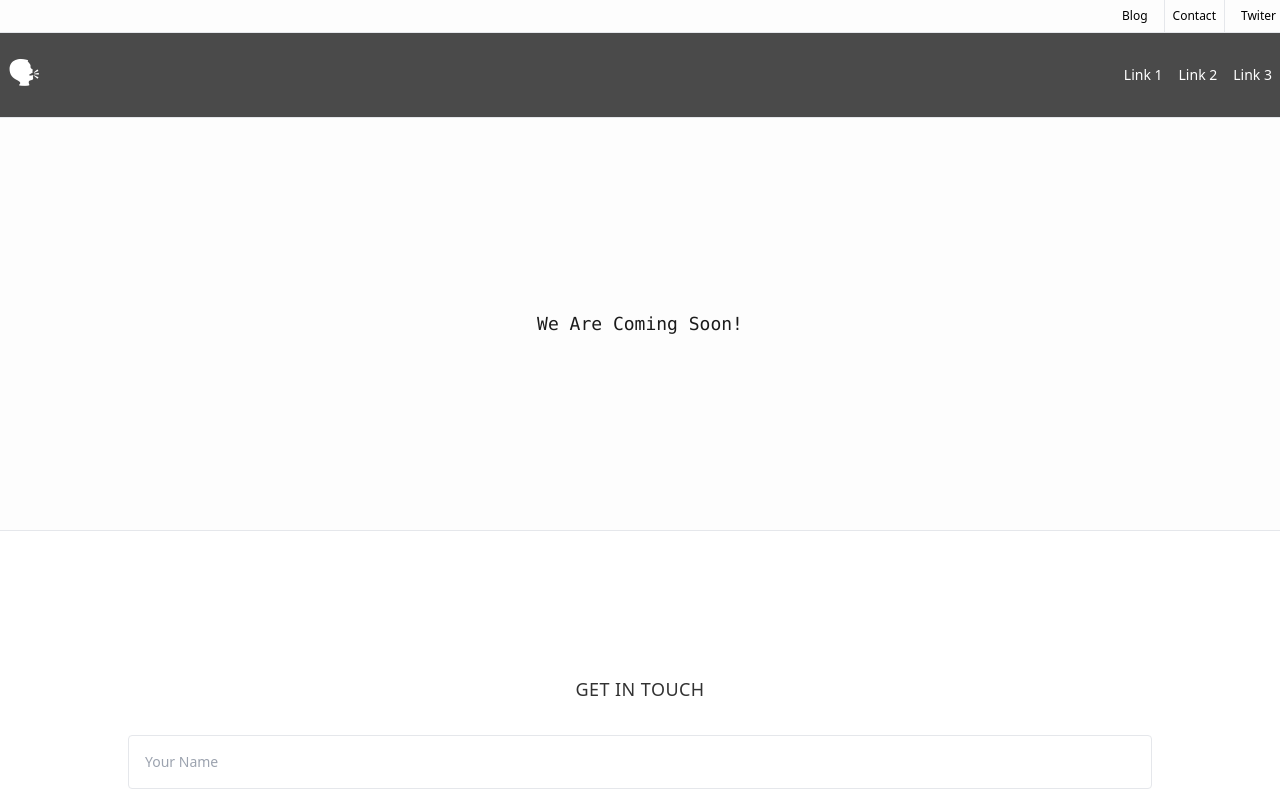
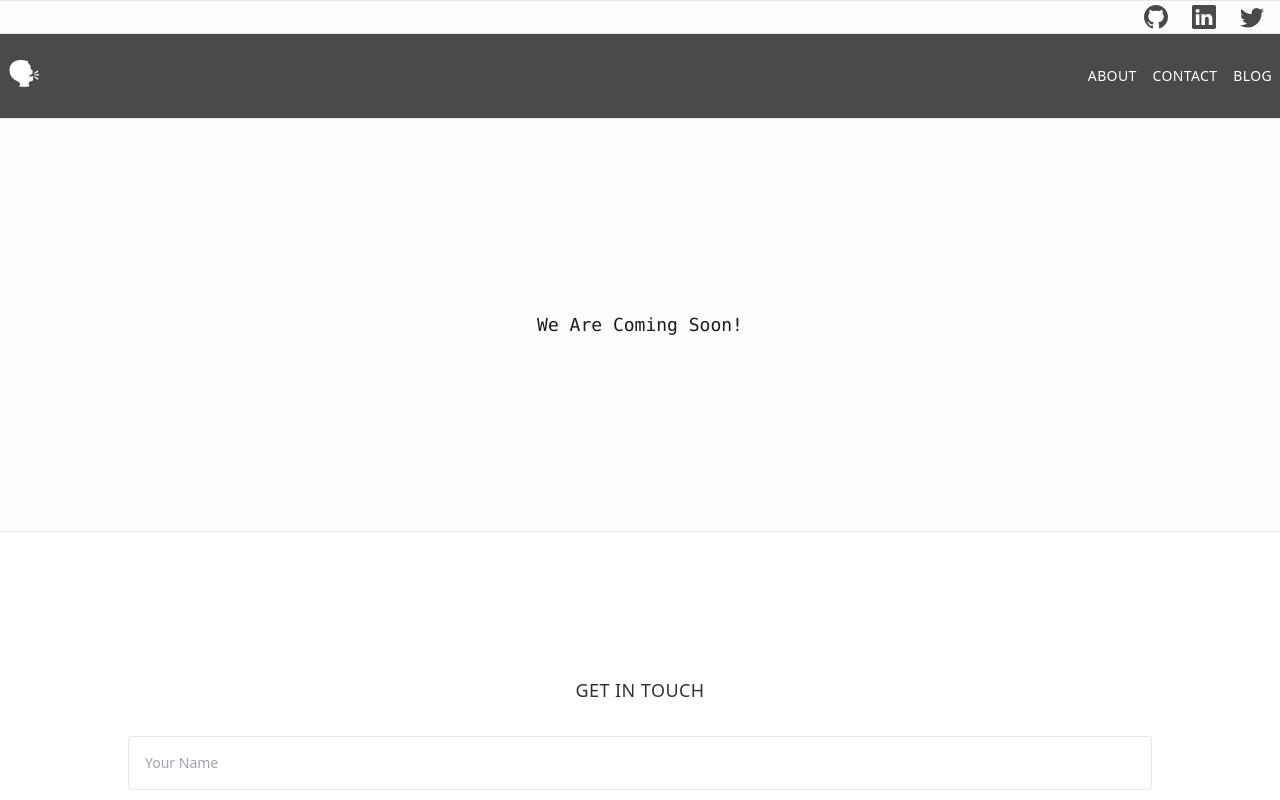
Before and after one commit to OgbeniHMMD/ogbeni-dev, a Next.js app: page / in a window 1280 px wide. Shown: the top 800 px of the page. Built offline with nearby package versions, Linux system fonts and the light colour scheme.

Commit message:
V0.0.2
- Improved Layout and spacing

```diff
--- a/components/_partials/FooterCopyright.jsx
+++ b/components/_partials/FooterCopyright.jsx
@@ -1,8 +1,8 @@
-import SectionContainer from "./SectionContainer";
+import SectionContainer from "../SectionContainer";
 
 export default function FooterCopyRight() {
   return (
-    <SectionContainer padding="md">
+    <SectionContainer shade="light" padding="md">
       <section className="text-dark-50 text-center">
         <div className="tracking-tracking-wider pb-2">
           Copyright &copy; 2021 -
--- a/components/_partials/NavigationBar.jsx
+++ b/components/_partials/NavigationBar.jsx
@@ -1,27 +1,26 @@
-import SectionContainer from "./SectionContainer";
+import Link from "next/link";
+import SectionContainer from "../SectionContainer";
 
 export default function NavigationBar() {
   return (
-    <>
-      <nav className="container mx-auto text-xs">
-        <section className="w-full- flex justify-end items-center space-x-4 px-1">
-          <a>Blog</a>
-          <a className="border-l border-r p-2">Contact</a>
-          <a>Twiter</a>
-        </section>
-      </nav>
+    <SectionContainer padding="sm" shade="dark">
+      <section className="w-full flex justify-between items-center space-x-2">
+        <div className="font-medium font-mono text-3xl">&#128483;</div>
 
-      <SectionContainer padding="sm" shade="dark">
-        <section className="w-full flex justify-between items-center space-x-2">
-          <div className="font-medium font-mono text-3xl">&#128483;</div>
+        <div className="uppercase flex space-x-4 font-medium tracking-wide">
+          <Link href="/#top">
+            <a className="hover:(underline)">About</a>
+          </Link>
 
-          <div className="flex space-x-4">
-            <div>Link 1</div>
-            <div>Link 2</div>
-            <div>Link 3</div>
-          </div>
-        </section>
-      </SectionContainer>
-    </>
+          <Link href="/#contact">
+            <a className="hover:(underline)">Contact</a>
+          </Link>
+
+          <Link href="/#blog">
+            <a className="hover:(underline)">Blog</a>
+          </Link>
+        </div>
+      </section>
+    </SectionContainer>
   );
 }
--- /dev/null
+++ b/components/_partials/TopSocialMediaLink.jsx
@@ -0,0 +1,42 @@
+import SectionContainer from "../SectionContainer";
+
+export default function TopSocialMediaLink() {
+  return (
+    <SectionContainer padding="none" shade="light">
+      <section className="w-full flex justify-end items-center space-x-4 px-1">
+        <a href="https://github.com/OgbeniHMMD" className="p-1">
+          <svg
+            xmlns="http://www.w3.org/2000/svg"
+            className="w-6 h-6 text-dark-50 hover:text-green-900"
+            fill="currentColor"
+            viewBox="0 0 16 16"
+          >
+            <path d="M8 0C3.58 0 0 3.58 0 8c0 3.54 2.29 6.53 5.47 7.59.4.07.55-.17.55-.38 0-.19-.01-.82-.01-1.49-2.01.37-2.53-.49-2.69-.94-.09-.23-.48-.94-.82-1.13-.28-.15-.68-.52-.01-.53.63-.01 1.08.58 1.23.82.72 1.21 1.87.87 2.33.66.07-.52.28-.87.51-1.07-1.78-.2-3.64-.89-3.64-3.95 0-.87.31-1.59.82-2.15-.08-.2-.36-1.02.08-2.12 0 0 .67-.21 2.2.82.64-.18 1.32-.27 2-.27.68 0 1.36.09 2 .27 1.53-1.04 2.2-.82 2.2-.82.44 1.1.16 1.92.08 2.12.51.56.82 1.27.82 2.15 0 3.07-1.87 3.75-3.65 3.95.29.25.54.73.54 1.48 0 1.07-.01 1.93-.01 2.2 0 .21.15.46.55.38A8.012 8.012 0 0 0 16 8c0-4.42-3.58-8-8-8z" />
+          </svg>
+        </a>
+
+        <a href="https://www.linkedin.com/in/ogbenihmmd/" className="p-1">
+          <svg
+            xmlns="http://www.w3.org/2000/svg"
+            className="w-6 h-6 text-dark-50 hover:text-green-900"
+            fill="currentColor"
+            viewBox="0 0 16 16"
+          >
+            <path d="M0 1.146C0 .513.526 0 1.175 0h13.65C15.474 0 16 .513 16 1.146v13.708c0 .633-.526 1.146-1.175 1.146H1.175C.526 16 0 15.487 0 14.854V1.146zm4.943 12.248V6.169H2.542v7.225h2.401zm-1.2-8.212c.837 0 1.358-.554 1.358-1.248-.015-.709-.52-1.248-1.342-1.248-.822 0-1.359.54-1.359 1.248 0 .694.521 1.248 1.327 1.248h.016zm4.908 8.212V9.359c0-.216.016-.432.08-.586.173-.431.568-.878 1.232-.878.869 0 1.216.662 1.216 1.634v3.865h2.401V9.25c0-2.22-1.184-3.252-2.764-3.252-1.274 0-1.845.7-2.165 1.193v.025h-.016a5.54 5.54 0 0 1 .016-.025V6.169h-2.4c.03.678 0 7.225 0 7.225h2.4z" />
+          </svg>
+        </a>
+
+        <a href="https://twitter.com/ogbenihmmd?lang=en" className="p-1">
+          <svg
+            xmlns="http://www.w3.org/2000/svg"
+            className="w-6 h-6 text-dark-50 hover:text-green-900"
+            fill="currentColor"
+            viewBox="0 0 16 16"
+          >
+            <path d="M5.026 15c6.038 0 9.341-5.003 9.341-9.334 0-.14 0-.282-.006-.422A6.685 6.685 0 0 0 16 3.542a6.658 6.658 0 0 1-1.889.518 3.301 3.301 0 0 0 1.447-1.817 6.533 6.533 0 0 1-2.087.793A3.286 3.286 0 0 0 7.875 6.03a9.325 9.325 0 0 1-6.767-3.429 3.289 3.289 0 0 0 1.018 4.382A3.323 3.323 0 0 1 .64 6.575v.045a3.288 3.288 0 0 0 2.632 3.218 3.203 3.203 0 0 1-.865.115 3.23 3.23 0 0 1-.614-.057 3.283 3.283 0 0 0 3.067 2.277A6.588 6.588 0 0 1 .78 13.58a6.32 6.32 0 0 1-.78-.045A9.344 9.344 0 0 0 5.026 15z" />
+          </svg>
+        </a>
+      </section>
+    </SectionContainer>
+  );
+}
--- a/components/layouts/DefaultLayout.jsx
+++ b/components/layouts/DefaultLayout.jsx
@@ -1,6 +1,7 @@
 import Head from "next/head";
 import FooterCopyRight from "../_partials/FooterCopyright";
 import NavigationBar from "../_partials/NavigationBar";
+import TopSocialMediaLink from "../_partials/TopSocialMediaLink";
 
 export default function DefaultLayout(props) {
   return (
@@ -15,10 +16,10 @@ export default function DefaultLayout(props) {
       </Head>
 
       <main className="min-h-screen flex flex-col justify-between bg-light-50">
+        <TopSocialMediaLink />
         <NavigationBar />
 
         <main className="flex-grow h-full flex flex-col">{props.children}</main>
-
         <FooterCopyRight />
       </main>
     </>
--- a/components/sections/ComingSoon.jsx
+++ b/components/sections/ComingSoon.jsx
@@ -1,4 +1,4 @@
-import SectionContainer from "../_partials/SectionContainer";
+import SectionContainer from "../SectionContainer";
 
 export default function ComingSoon() {
   return (
--- a/components/sections/home/HomeContactForm.jsx
+++ b/components/sections/home/HomeContactForm.jsx
@@ -1,9 +1,9 @@
-import SectionContainer from "../../_partials/SectionContainer";
+import SectionContainer from "../../SectionContainer";
 
 export default function HomeContactForm() {
   return (
     <SectionContainer shade="white" padding="xl">
-      <div className="w-screen-lg mx-auto">
+      <div id="contact" className="max-w-screen-lg mx-auto">
         <h1 className="text-center text-lg font-medium uppercase tracking-wide pb-8">
           Get in touch
         </h1>
@@ -15,13 +15,13 @@ export default function HomeContactForm() {
             />
           </div>
           <section className="w-full md:flex md:space-x-4 lg:space-x-8">
-            <div className="w-1/2 pb-4 lg:pb-8">
+            <div className="md:w-1/2 pb-4 lg:pb-8">
               <input
                 placeholder="E-mail"
                 className="w-full border rounded p-4"
               />
             </div>
-            <div className="w-1/2 pb-4 lg:pb-8">
+            <div className="md:w-1/2 pb-4 lg:pb-8">
               <input
                 placeholder="Phone"
                 className="w-full border rounded p-4"
--- a/package.json
+++ b/package.json
@@ -1,6 +1,6 @@
 {
   "name": "ogbeni.com.ng",
-  "version": "0.1.1",
+  "version": "0.1.2",
   "private": true,
   "scripts": {
     "dev": "next dev -p 2100",
```
Also changed, not shown: components/SectionContainer.jsx (renamed from components/_partials/SectionContainer.jsx), 1 other file (tests, documents, lock files or other folders).
